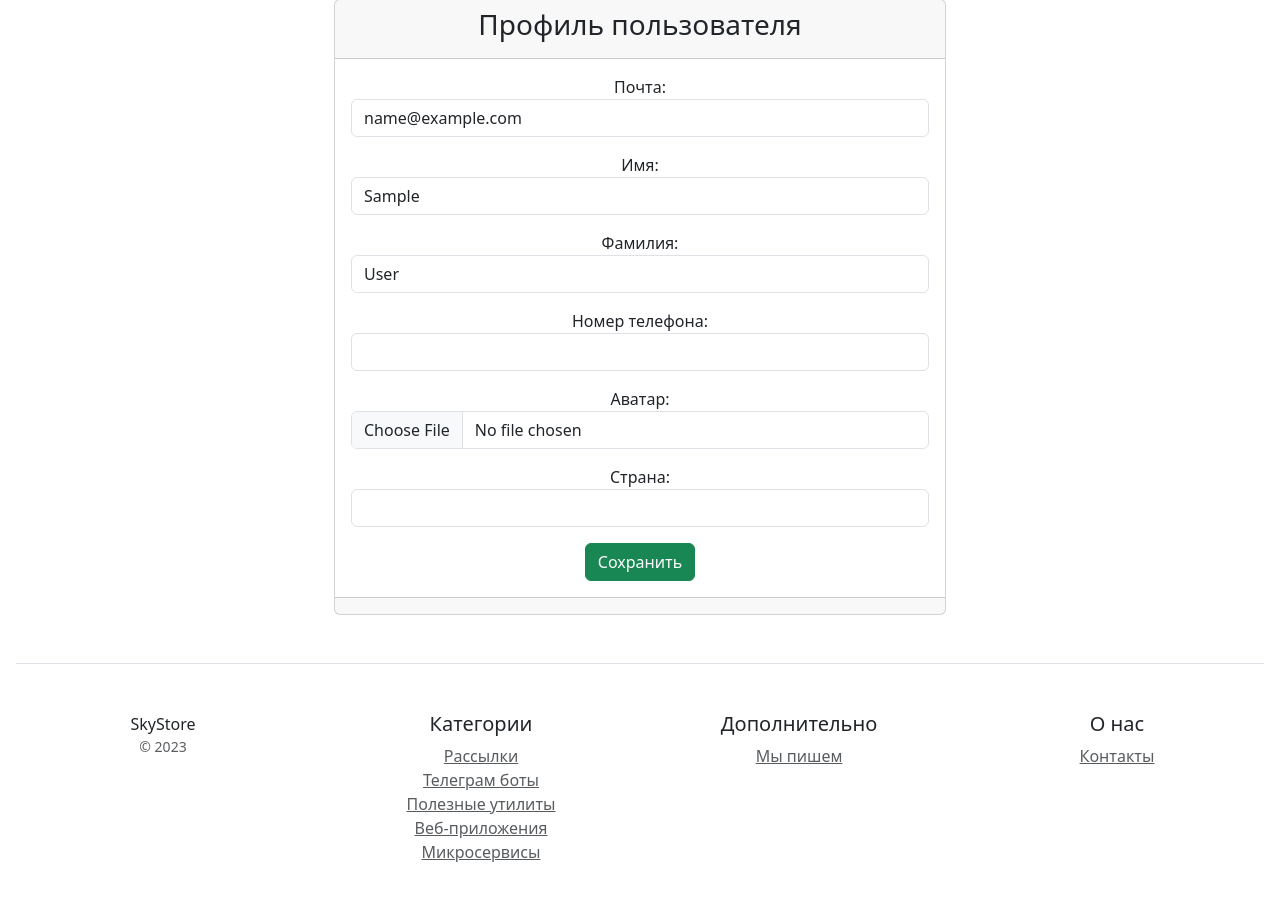
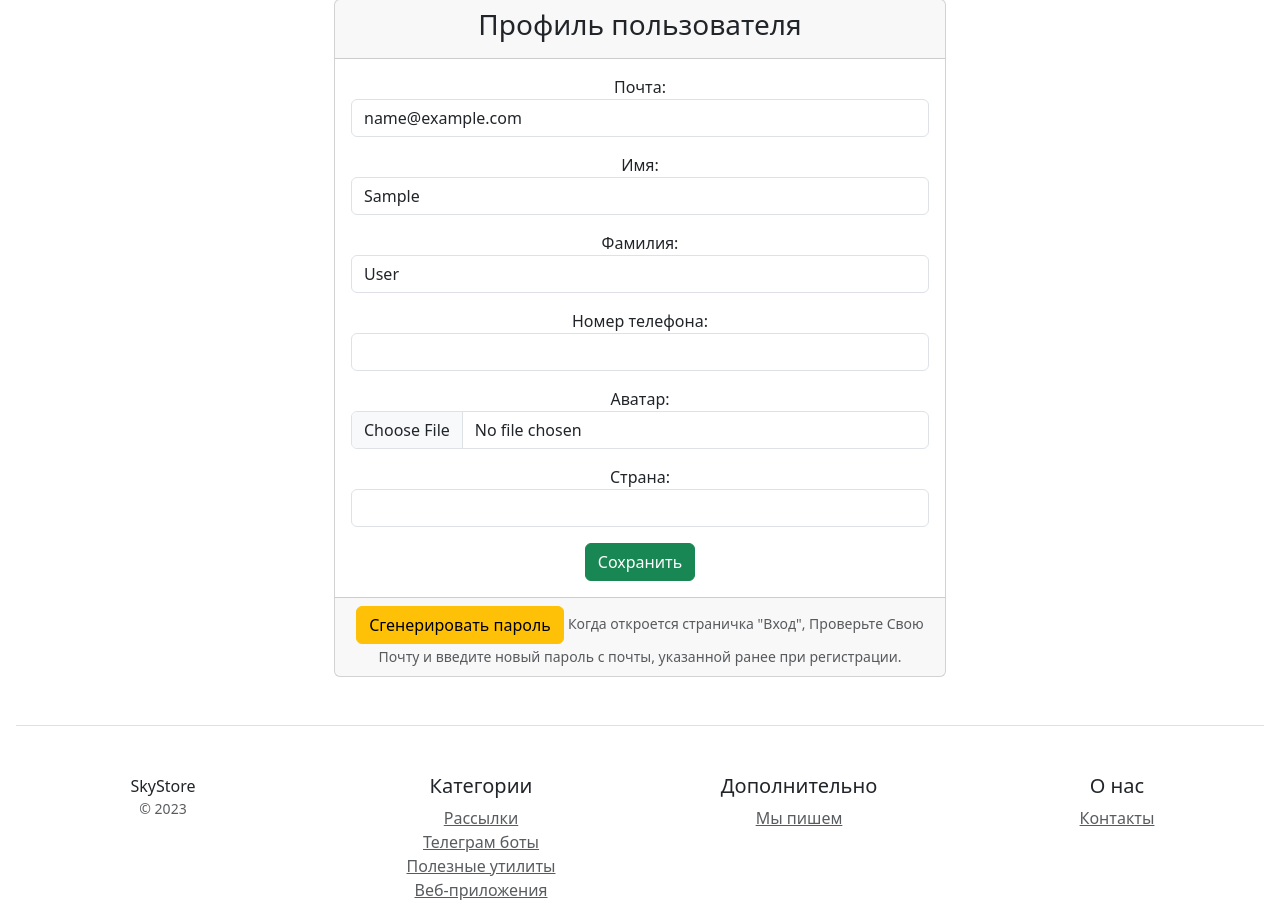
Before and after one commit to tumbaymba/project_market, a Django app: page /users/profile/ in a window 1280 px wide. Shown: the part 148-1052 px from the top of the page. Before the commit the page ends 1010 px from the top, so only its background shows below. Run offline with Django 5.2, Linux system fonts and the light colour scheme; the visitor is signed in with stand-in values (Sample User, id 1); some libraries are stand-ins or nearby versions.

Commit message:
22/2 генерация пароля

```diff
--- a/users/templates/users/user_form.html
+++ b/users/templates/users/user_form.html
@@ -17,7 +17,12 @@
                     <button type="submit" class="btn btn-success">Сохранить</button>
 
                 </div>
-                <div class="card-footer"></div>
+                <div class="card-footer">
+                    <a href="{% url 'users:generate_new_password'%}" class="btn btn-warning">Сгенерировать пароль</a>
+                    <small class="text-body-secondary">
+                        Когда откроется страничка "Вход",
+                        Проверьте Свою Почту и введите новый пароль c почты, указанной ранее при регистрации.</small>
+                </div>
             </div>
         </div>
     </form>
--- a/users/urls.py
+++ b/users/urls.py
@@ -2,7 +2,7 @@ from django.contrib.auth.views import LoginView, LogoutView
 from django.urls import path
 
 from users.apps import UsersConfig
-from users.views import RegisterView, ProfileView
+from users.views import RegisterView, ProfileView, generate_new_password
 
 app_name = UsersConfig.name
 
@@ -11,5 +11,5 @@ urlpatterns = [
     path('logout/', LogoutView.as_view(), name='logout'),
     path('register/', RegisterView.as_view(), name='register'),
     path('profile/', ProfileView.as_view(), name='profile'),
-
+    path('profile/genpassword', generate_new_password, name='generate_new_password'),
 ]
--- a/users/views.py
+++ b/users/views.py
@@ -1,10 +1,15 @@
+import random
+
 from django.conf import settings
 from django.core.mail import send_mail
-from django.urls import reverse_lazy
+from django.shortcuts import redirect
+from django.urls import reverse_lazy, reverse
 from django.views.generic import CreateView, UpdateView
+
 
 from users.forms import UserRegisterForm, UserProfileForm
 from users.models import User
+from users.util import get_new_password
 
 
 class RegisterView(CreateView):
@@ -35,3 +40,20 @@ class ProfileView(UpdateView):
 
     def get_object(self, queryset=None):  # тем самым уходим от привязки с pk
         return self.request.user
+# Не работает не открывает страницу с новым паролем. Залипаем между кнопками Войти и Регистрация.
+# В Входе - Пожалуйста, введите правильные Почта и пароль. Оба поля могут быть чувствительны к регистру.
+# В Регистрации - Пользователь с таким Почта уже существует. Пат какой-то.
+def generate_new_password(request):
+    # new_password  = ''.join([str(random.randint(0, 9)) for string in range(10)])
+    # from django.contrib.auth.models import User
+    new_password = get_new_password()
+    send_mail(
+            subject='Вы сменили пароль',
+            message=f'Ваш новый пароль: {new_password}',
+            from_email=settings.EMAIL_HOST_USER,
+            recipient_list=[request.user.email]
+        )
+    request.user.set_password('new_password')
+    request.user.save()
+
+    return redirect(reverse('users:login'))
```
Also changed, not shown: config/settings.py (+11 -5 lines), users/util.py (added, +8 -0 lines).
